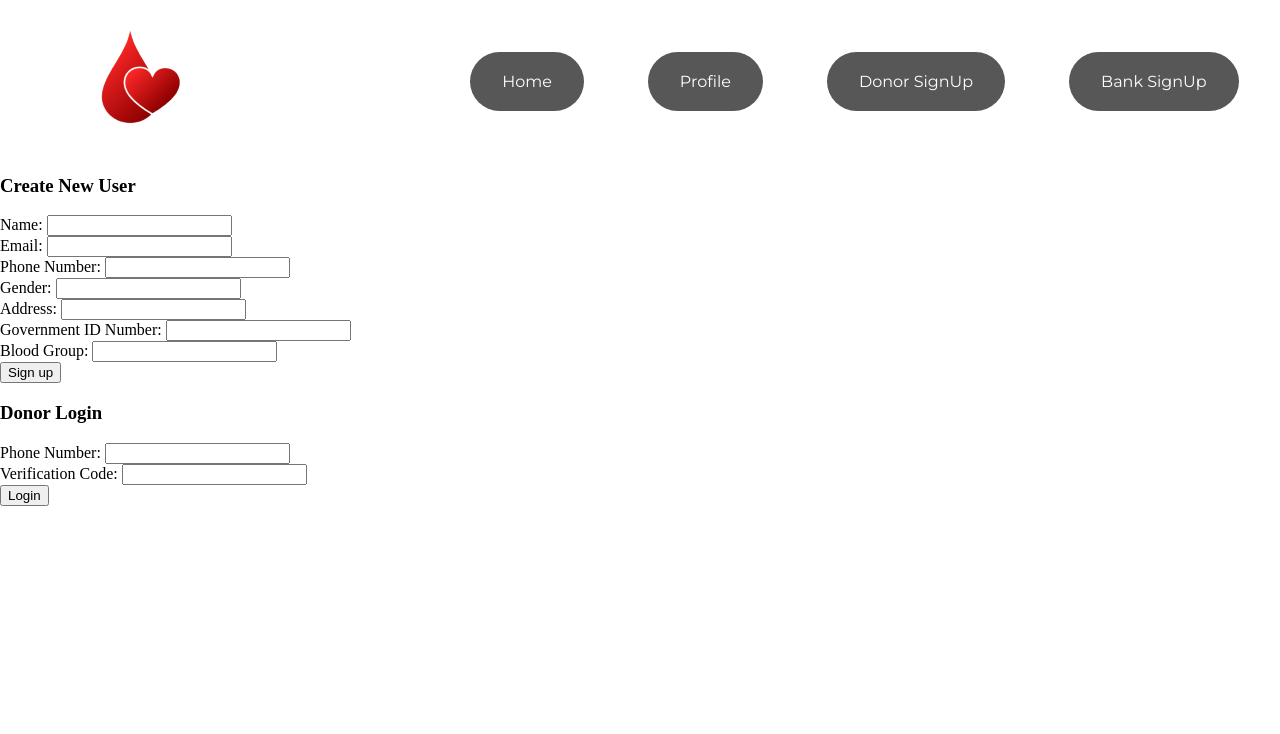
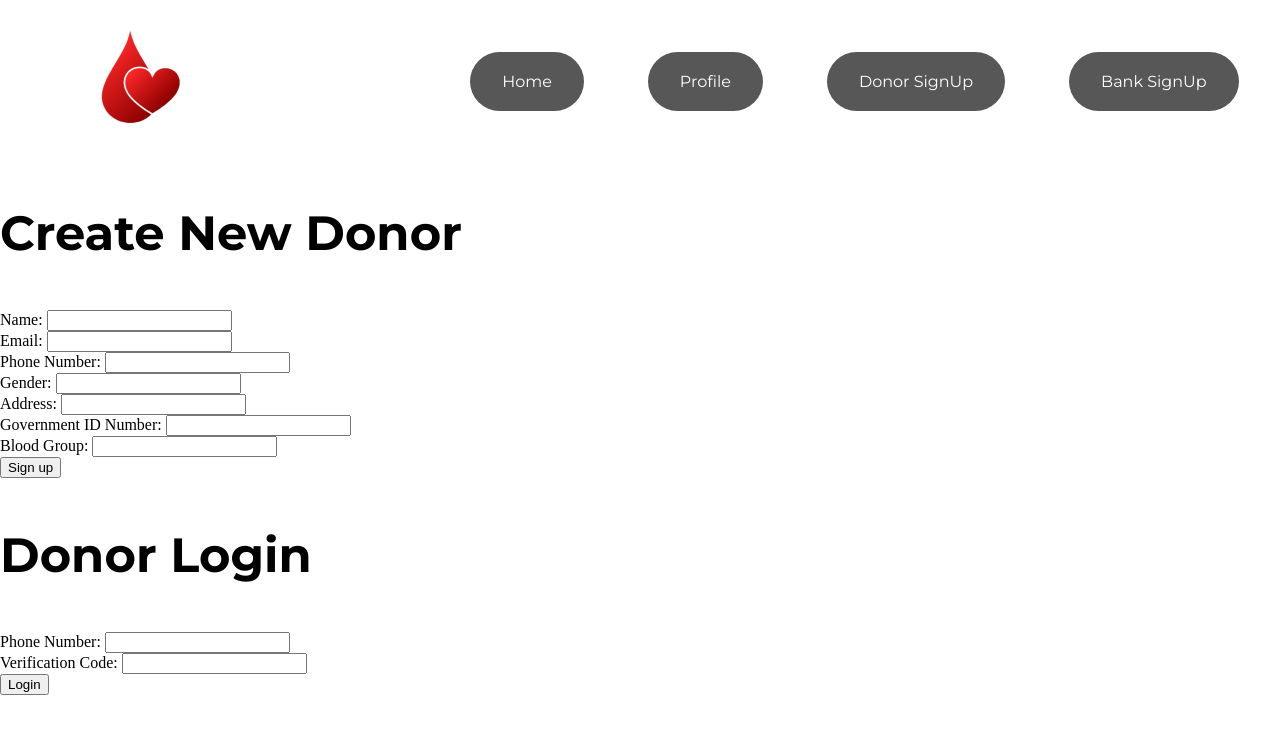
Before and after one commit to BornaSadeghi/BFine, a React (Create React App) app in the folder client/: page /donor-signup in a window 1280 px wide. Shown: the top 734 px of the page. Built offline with nearby package versions, Linux system fonts and the light colour scheme; a web font is replaced by a local one.

Commit message:
login signup

```diff
--- a/client/src/components/CreateDonor.js
+++ b/client/src/components/CreateDonor.js
@@ -1,5 +1,6 @@
 import React, { Component } from 'react';
 import axios from 'axios';
+import '../styles/Login.css';
 
 export default class CreateDonor extends Component {
     constructor(props){
@@ -91,8 +92,8 @@ export default class CreateDonor extends Component {
 
     render () {
         return (
-            <div>
-                <h3>Create New User</h3>
+            <div className="donor-wrapper">
+                <h3 className="donor-title">Create New Donor</h3>
                 <form onSubmit={this.onSubmit}>
                     <div className="form-group">
                         <label>Name: </label>
--- a/client/src/components/LoginDonor.js
+++ b/client/src/components/LoginDonor.js
@@ -1,5 +1,6 @@
 import React, { Component } from 'react';
 import axios from 'axios';
+import '../styles/Login.css';
 
 export default class CreateDonor extends Component {
     constructor(props){
@@ -46,8 +47,8 @@ export default class CreateDonor extends Component {
 
     render () {
         return (
-            <div>
-                <h3>Donor Login</h3>
+            <div className="donor-wrapper">
+                <h3 className="donor-title">Donor Login</h3>
                 <form onSubmit={this.onSubmit}>
                     <div className="form-group">
                         <label>Phone Number: </label>
--- /dev/null
+++ b/client/src/styles/Login.css
@@ -0,0 +1,21 @@
+@import url('https://fonts.googleapis.com/css2?family=Montserrat:wght@700&display=swap');
+
+* {
+    box-sizing: border-box;
+}
+
+body, html {
+    margin: 0;
+    padding: 0;
+    height: 100%;
+}
+
+.donor-title {
+    font-size: 3em;
+    font-family: 'Montserrat', sans-serif;
+}
+
+.donor-wrapper {
+    display: flex;
+    flex-direction: column;
+}
```
